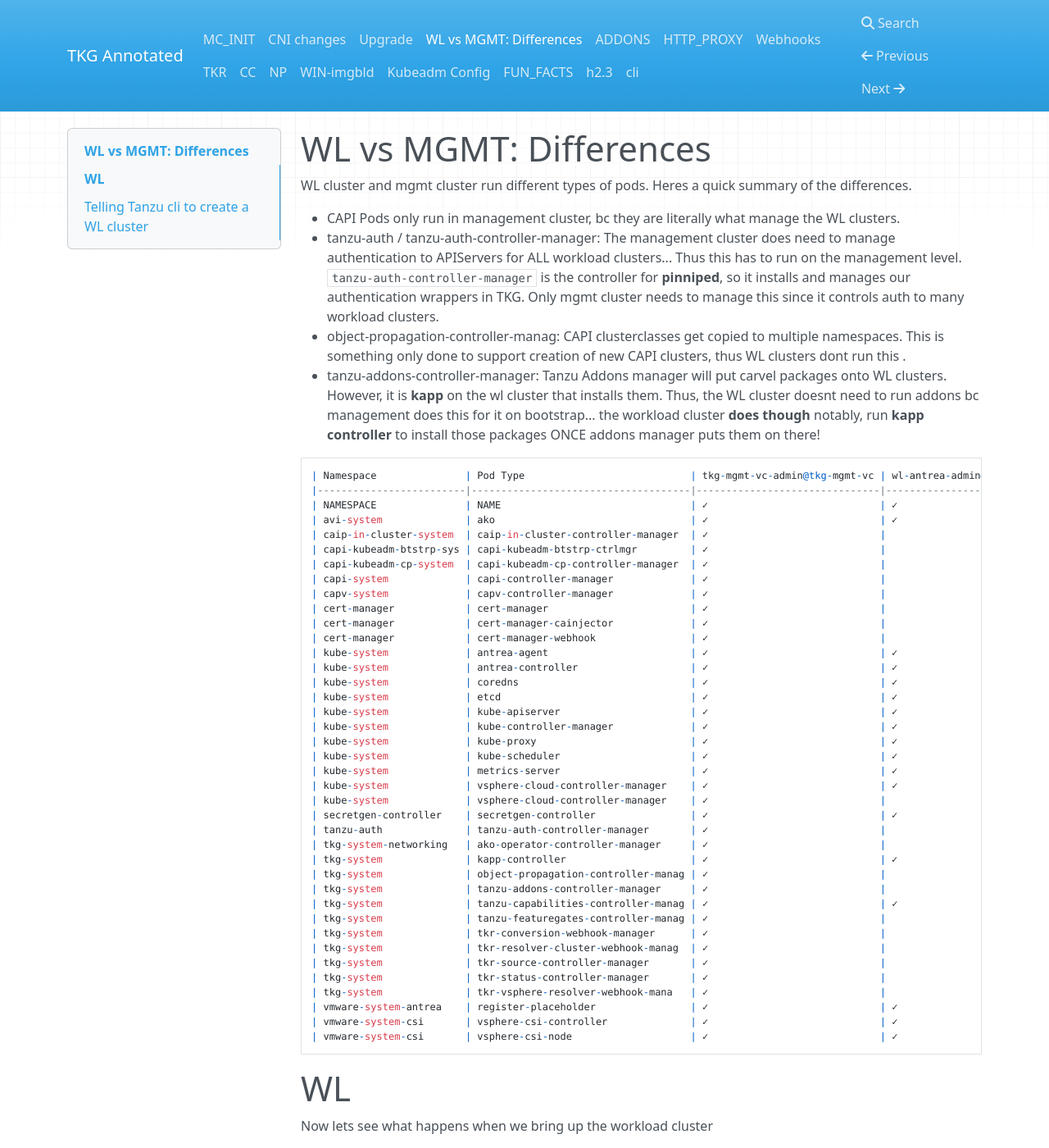
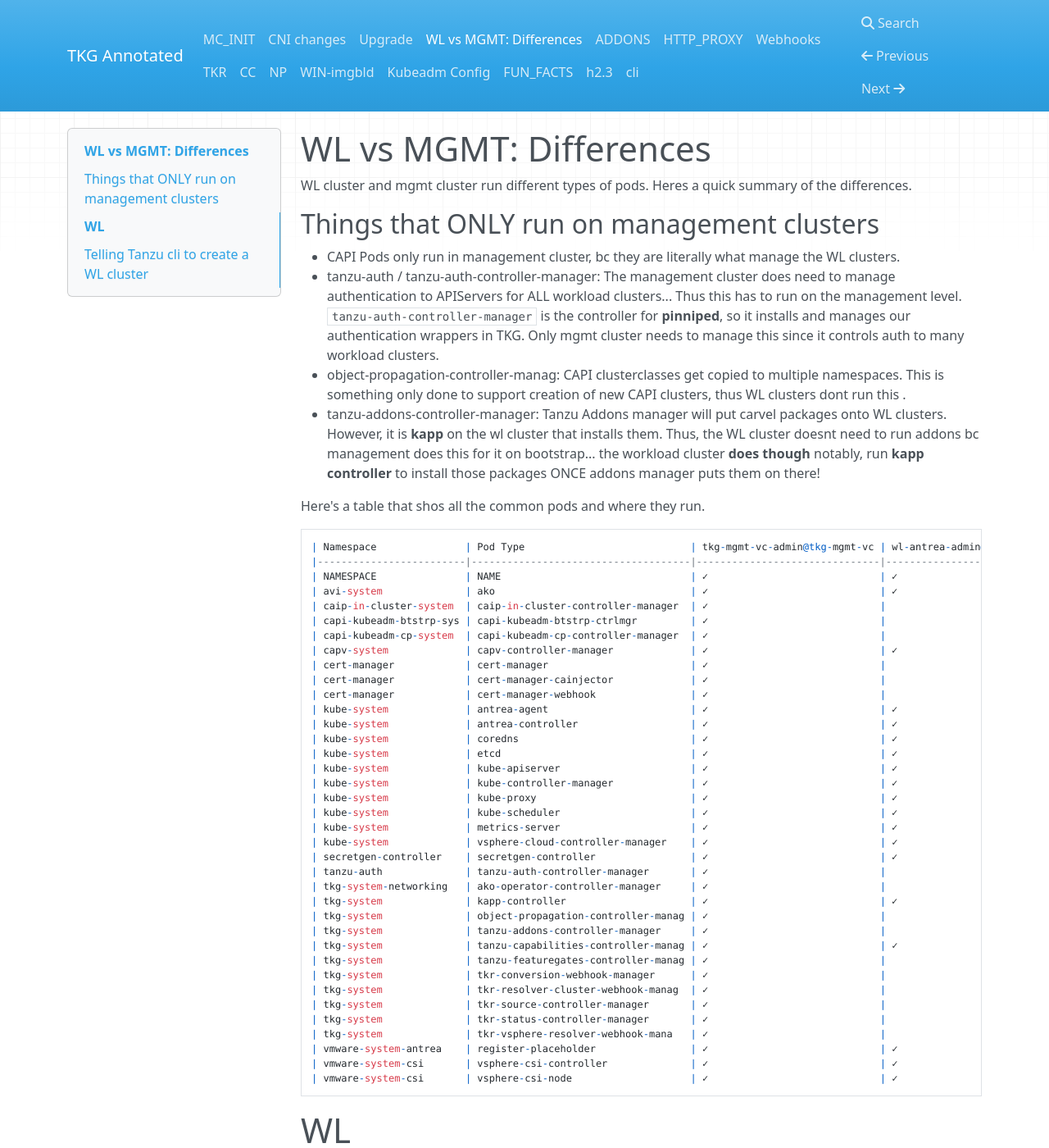
Before and after one commit to jayunit100/tanzu-install-annotated, an MkDocs documentation site: the page built from docs/z0-wl.md, in a window 1280 px wide and 1400 px high. Shown: the whole window at 82% size. Built offline with MkDocs 1.6.1, drawn with Linux system fonts in a browser that asks for light colours; nearby versions of some CDN libraries.

Commit message:
Update z0-wl.md

````diff
--- a/docs/z0-wl.md
+++ b/docs/z0-wl.md
@@ -1,12 +1,15 @@
 # WL vs MGMT: Differences
 
 WL cluster and mgmt cluster run different types of pods.  Heres a quick summary of the differences.
+
+## Things that ONLY run on management clusters
 
 - CAPI Pods only run in management cluster, bc they are literally what manage the WL clusters.
 - tanzu-auth / tanzu-auth-controller-manager: The management cluster does need to manage authentication to APIServers for ALL workload clusters... Thus this has to run on the management level.  `tanzu-auth-controller-manager` is the controller for **pinniped**, so it installs and manages our authentication wrappers in TKG.  Only mgmt cluster needs to manage this since it controls auth to many workload clusters.
 - object-propagation-controller-manag: CAPI clusterclasses get copied to multiple namespaces.  This is something only done to support creation of new CAPI clusters, thus WL clusters dont run this .
 - tanzu-addons-controller-manager: Tanzu Addons manager will put carvel packages onto WL clusters. However, it is **kapp** on the wl cluster that installs them.  Thus, the WL cluster doesnt need to run addons bc management does this for it on bootstrap... the workload cluster **does though** notably, run **kapp controller** to install those packages ONCE addons manager puts them on there!
 
+Here's a table that shos all the common pods and where they run.
 
 ```
 | Namespace               | Pod Type                            | tkg-mgmt-vc-admin@tkg-mgmt-vc | wl-antrea-admin@wl-antrea|
@@ -16,8 +19,7 @@
 | caip-in-cluster-system  | caip-in-cluster-controller-manager  | ✓                             |                          |
 | capi-kubeadm-btstrp-sys | capi-kubeadm-btstrp-ctrlmgr         | ✓                             |                          |
 | capi-kubeadm-cp-system  | capi-kubeadm-cp-controller-manager  | ✓                             |                          |
-| capi-system             | capi-controller-manager             | ✓                             |                          |
-| capv-system             | capv-controller-manager             | ✓                             |                          |
+| capv-system             | capv-controller-manager             | ✓                             | ✓                        |
 | cert-manager            | cert-manager                        | ✓                             |                          |
 | cert-manager            | cert-manager-cainjector             | ✓                             |                          |
 | cert-manager            | cert-manager-webhook                | ✓                             |                          |
@@ -31,7 +33,6 @@
 | kube-system             | kube-scheduler                      | ✓                             | ✓                        |
 | kube-system             | metrics-server                      | ✓                             | ✓                        |
 | kube-system             | vsphere-cloud-controller-manager    | ✓                             | ✓                        |
-| kube-system             | vsphere-cloud-controller-manager    | ✓                             |                          |
 | secretgen-controller    | secretgen-controller                | ✓                             | ✓                        |
 | tanzu-auth              | tanzu-auth-controller-manager       | ✓                             |                          |
 | tkg-system-networking   | ako-operator-controller-manager     | ✓                             |                          |
````
